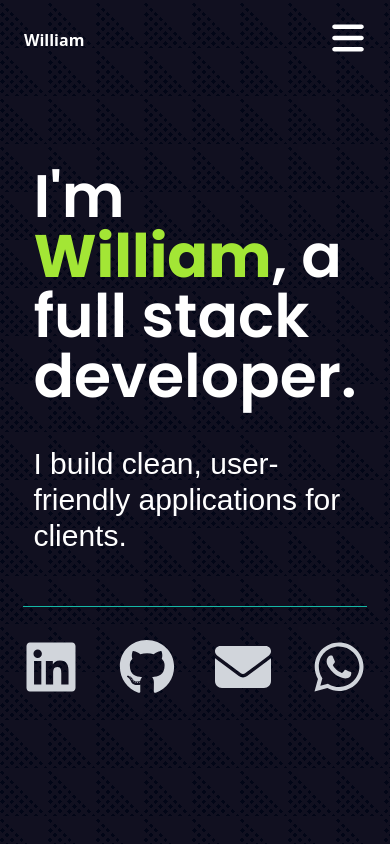
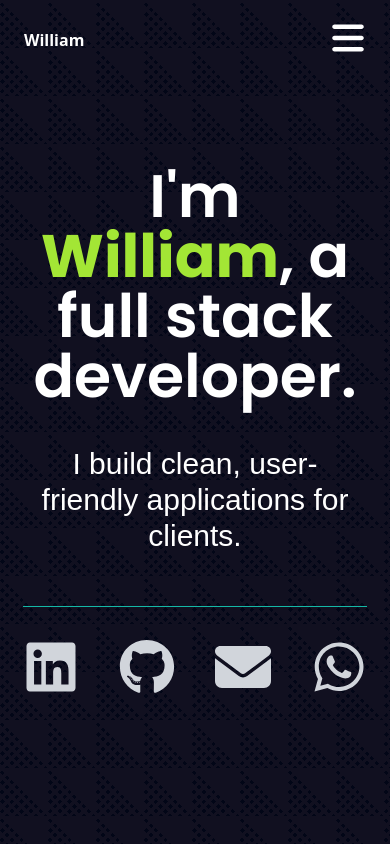
Before and after one commit to williwiser/portfolio-v2, a React (Vite) app: page / in a window 390 px wide. Shown: the top 844 px of the page. Built offline with nearby package versions, Linux system fonts and the light colour scheme.

Commit message:
text alignment bugfix

```diff
--- a/src/Hero.tsx
+++ b/src/Hero.tsx
@@ -22,7 +22,7 @@ function Hero() {
   return (
     <section className="w-full h-screen overflow-hidden">
       <div className="container mx-auto max-w-screen-xl px-8 flex flex-col lg:flex-row gap-5 lg:gap-0 justify-center lg:justify-between items-center pt-5 h-full">
-        <div className="text-left p-8">
+        <div className="text-center md:text-left p-8">
           <h1
             className={`font-semibold text-6xl max-w-5xl transition-all duration-700 transform ${
               headingVisible
```
